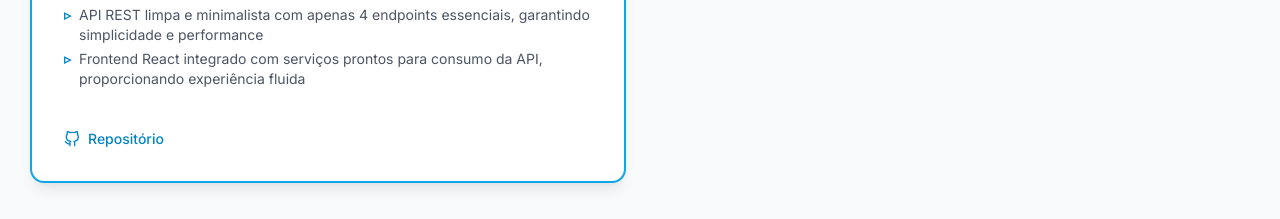
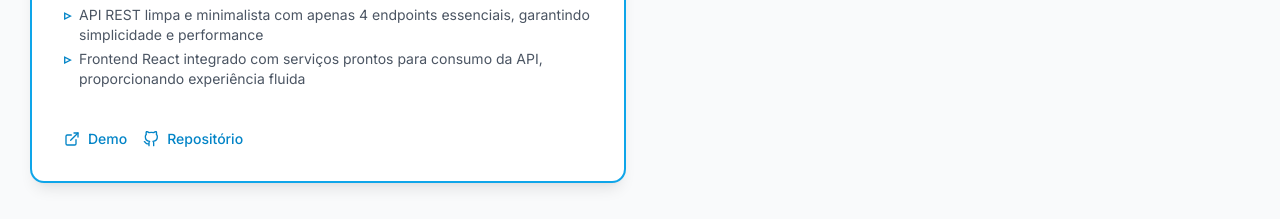
Before and after one commit to devJPMello/Portfolio-Joao-Pedro-Mello, a Next.js app: page / in a window 1280 px wide. Shown: the part 5160-5379 px from the top of the page. Built offline with nearby package versions, Linux system fonts and the light colour scheme.

Commit message:
feat: adição do site nexus

```diff
--- a/data/projects.ts
+++ b/data/projects.ts
@@ -84,6 +84,7 @@ export const projects: Project[] = [
       agent: '3 agentes especializados: Chat Livre (conversação geral), Planos de Estudo (criação de planos personalizados) e Resumos (geração de resumos inteligentes)',
       automation: 'Automação completa do fluxo de interação com IA através de sistema de threads, permitindo conversas contextuais e histórico persistente para múltiplos agentes especializados'
     },
+    demoUrl: 'https://nexus-1-yc96.onrender.com/',
     repoUrl: 'https://github.com/BitStudioLabs/nexus/tree/develop'
   },
   {
```
